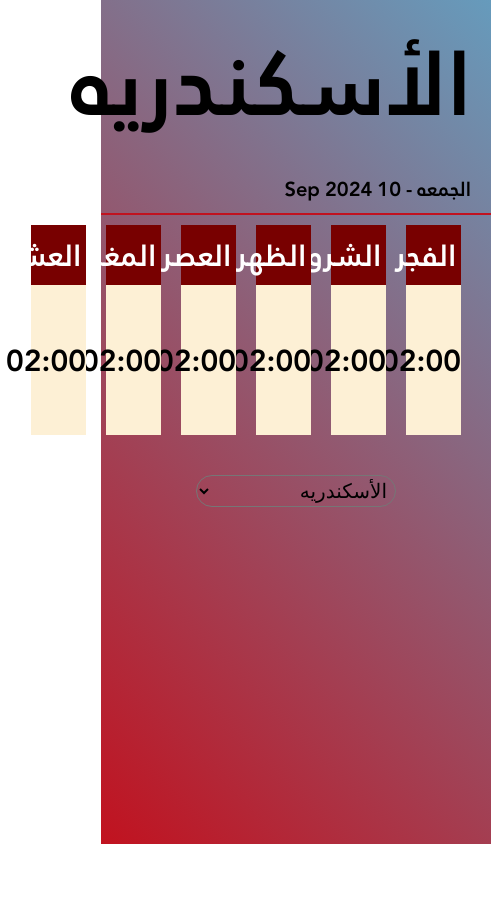
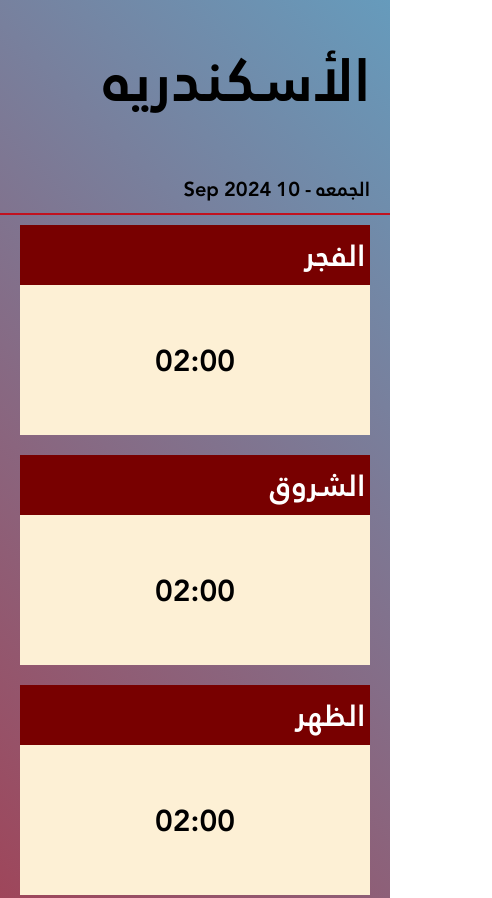
Before and after one commit to Abdalahad911/prayers, a website: page index.html in a window 390 px wide. Shown: the top 898 px of the page, 492 px wide, since content can reach past the window. Before the commit the page ends 844 px from the top, so only its background shows below. Drawn offline with nearby package versions, Linux system fonts and the light colour scheme; no server answers.

Commit message:
Update index.css

```diff
--- a/css/index.css
+++ b/css/index.css
@@ -14,14 +14,24 @@ body {
 }
 .app-container {
   width: 100%;
-  height: 100vh;
+  /* height: 100vh; */
   background-image: linear-gradient(45deg, #c1121f, #669bbc);
+}
+@media (max-width: 700px) {
+  .app-container {
+    padding-bottom: 30px;
+  }
 }
 .country {
   font-size: 90px;
   padding: 0px 20px;
-  display: inline-block;
   height: 160px;
+  align-content: center;
+}
+@media (max-width: 700px) {
+  .country {
+    font-size: 60px;
+  }
 }
 
 .date {
@@ -29,14 +39,29 @@ body {
   padding: 10px 20px 5px;
   font-size: 20px;
 }
+
 .Prayers {
   display: flex;
   justify-content: space-around;
   gap: 20px;
   padding: 10px 30px;
 }
+@media (max-width: 700px) {
+  .Prayers {
+    padding: 10px 20px;
+    flex-direction: column;
+    justify-content: center;
+    align-content: center;
+    align-items: center;
+  }
+}
 .Prayers > div {
   width: calc(100% / 6);
+}
+@media (max-width: 700px) {
+  .Prayers > div {
+    width: 100%;
+  }
 }
 .name {
   background-color: #780000;
```
